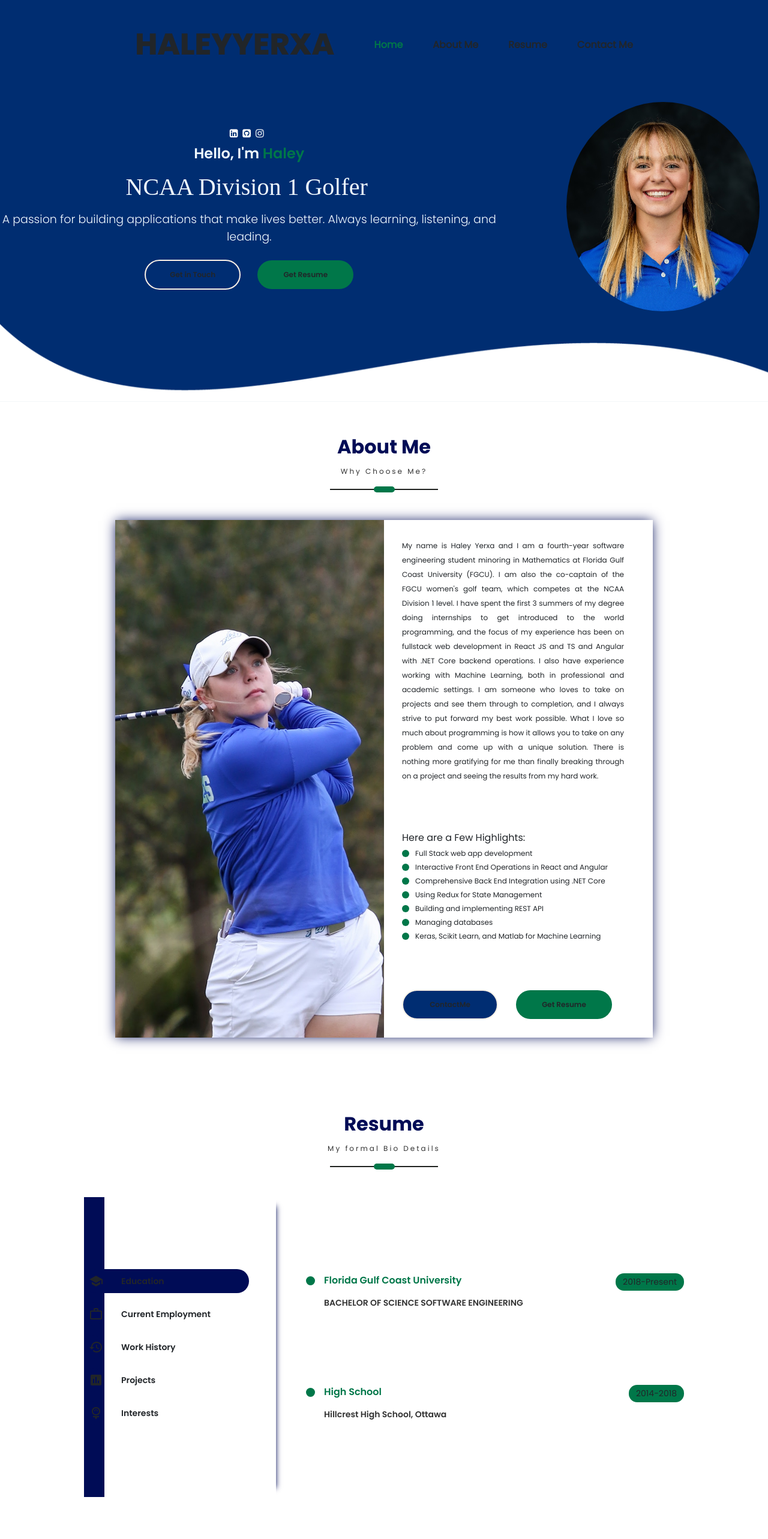
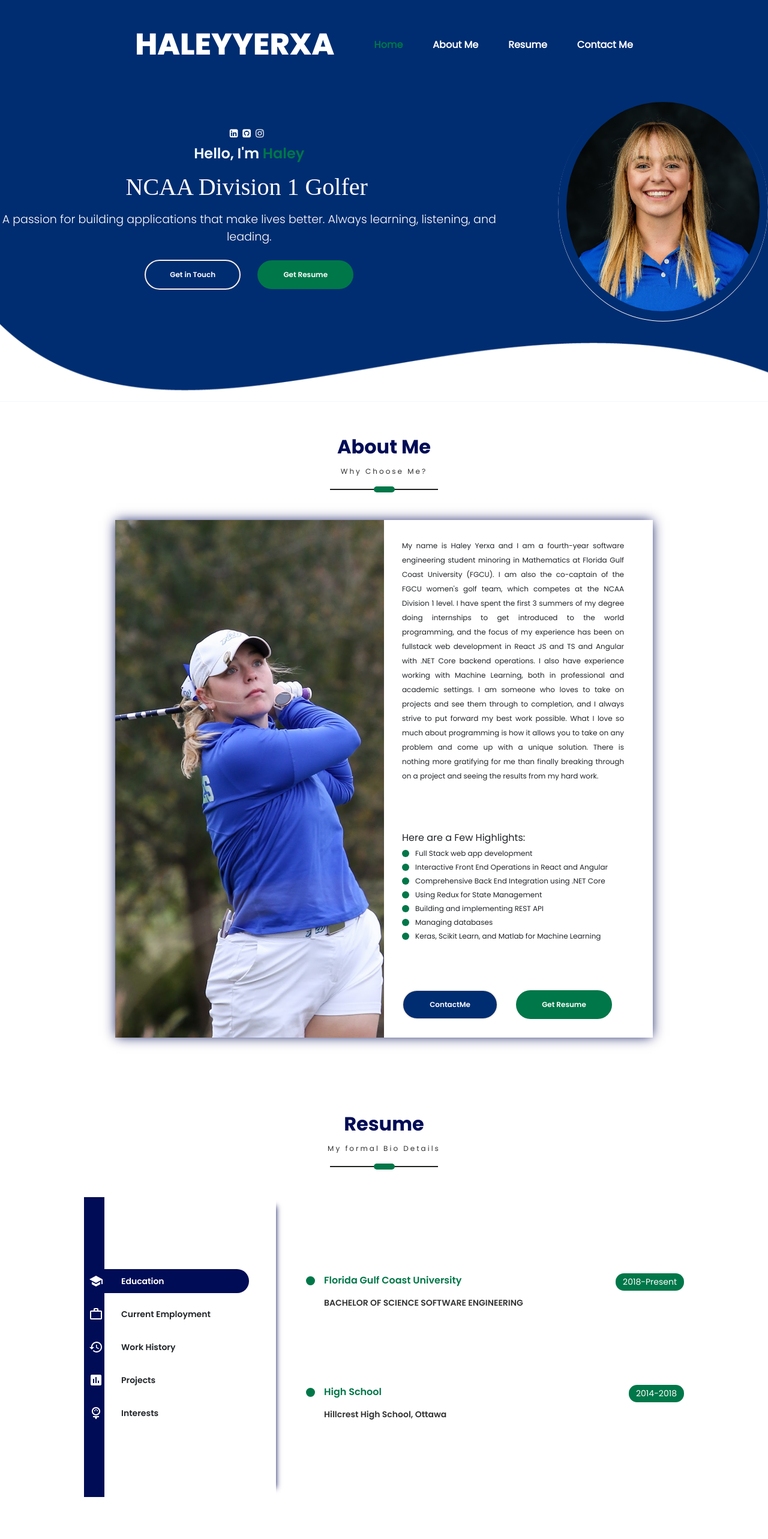
Before and after one commit to hyerxa/Portfolio_Website, a React (Create React App) app in the folder client/: page / in a window 1280 px wide. Shown: the top 2566 px of the page at 60% size. Built offline with nearby package versions, Linux system fonts and the light colour scheme; a web font is replaced by a local one.

Commit message:
change white properly

```diff
--- a/client/src/PortfolioContainer/Home/Header/Header.css
+++ b/client/src/PortfolioContainer/Home/Header/Header.css
@@ -2,7 +2,7 @@
     display: flex;
     justify-content: center;
     height: 149px;
-    color: FFFFFF;
+    color: #FFFFFF;
 }
 
 .header-parent {
@@ -11,13 +11,13 @@
     justify-content: space-around;
     height: 100%;
     width: 70%;
-    color: FFFFFF;
+    color: #FFFFFF;
 }
 
 .header-logo {
     font-size: 50px;
     font-family: "Poppins ExtraBold";
-    color: FFFFFF;
+    color: #FFFFFF;
 }
 
 .header-options {
@@ -33,12 +33,12 @@
 
 .header-hamburger {
     display: none;
-    color: FFFFFF;
+    color: #FFFFFF;
 }
 
 .header-option-seperator {
     margin: 0 50px 0 0;
-    color: FFFFFF;
+    color: #FFFFFF;
 }
 
 .selected-header-option {
@@ -83,14 +83,14 @@
     }
 
     .selected-header-option {
-        color: FFFFFF;
+        color: #FFFFFF;
     }
 
     .header-hamburger-bars {
         font-size: 36px;
         cursor: pointer;
         margin: 0px 10px;
-        color: FFFFFF;
+        color: #FFFFFF;
     }
 
     .show-hamburger-options {
--- a/client/src/PortfolioContainer/Home/Profile/Profile.css
+++ b/client/src/PortfolioContainer/Home/Profile/Profile.css
@@ -25,7 +25,7 @@
     font-family: "Lucida Calligraphy";
 }
 .primary-text {
-    color: FFFFFF;
+    color: #FFFFFF;
 }
 .highlighted-text {
     color: var(--fgcu-green);
@@ -47,7 +47,7 @@
     display: flex;
     align-items: center;
     justify-content: center;
-    box-shadow: 0 1px 0px 0px FFFFFF;
+    box-shadow: 0 1px 0px 0px #FFFFFF;
     border-radius: 50%;
     height: 380px;
     width: 380px;
--- a/client/src/PortfolioContainer/Resume/Resume.css
+++ b/client/src/PortfolioContainer/Resume/Resume.css
@@ -76,7 +76,7 @@
 .bullet-logo {
     height: 16px;
     margin: 0 30px 0 0;
-    color: FFFFFF;
+    color: #FFFFFF;
 }
 
 .bullet-icons {
@@ -88,7 +88,7 @@
 }
 
 .selected-bullet {
-    color: FFFFFF;
+    color: #FFFFFF;
     width: 100%;
 }
 
@@ -148,7 +148,7 @@
     padding: 4px 12px;
     font-size: 14px;
     border-radius: 14px;
-    color: FFFFFF;
+    color: #FFFFFF;
 }
 
 .skill-parent {
--- a/client/src/index.css
+++ b/client/src/index.css
@@ -96,7 +96,7 @@ body ::-webkit-scrollbar-thumb {
     }
 
 .primary-btn {
-    color: FFFFFF;
+    color: #FFFFFF;
     border: 2px solid linen;
     font-size: 12px;
     background-color: #002D72;
@@ -114,7 +114,7 @@ body ::-webkit-scrollbar-thumb {
     }
 
 .highlighted-btn {
-    color: FFFFFF;
+    color: #FFFFFF;
     font-size: 12px;
     background-color: #007749;
 }
```
